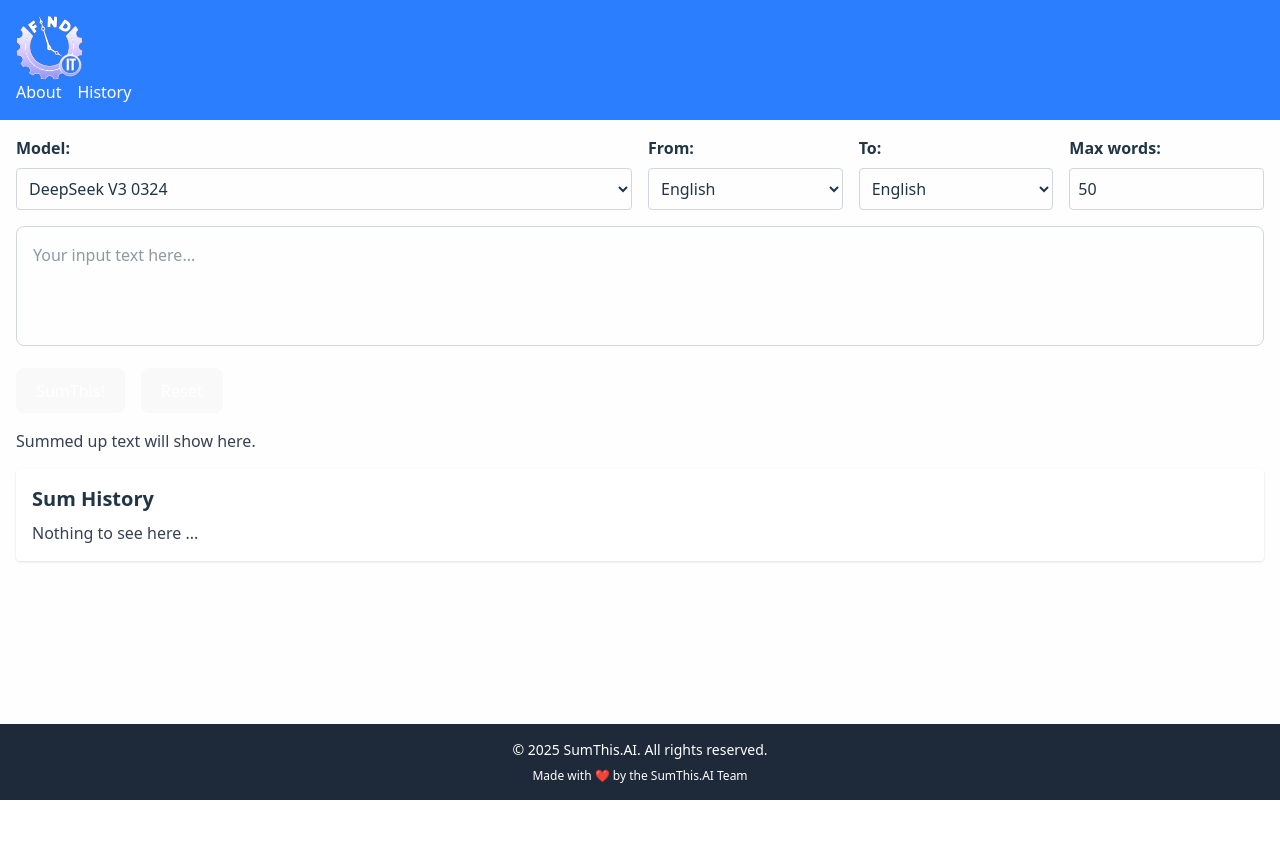
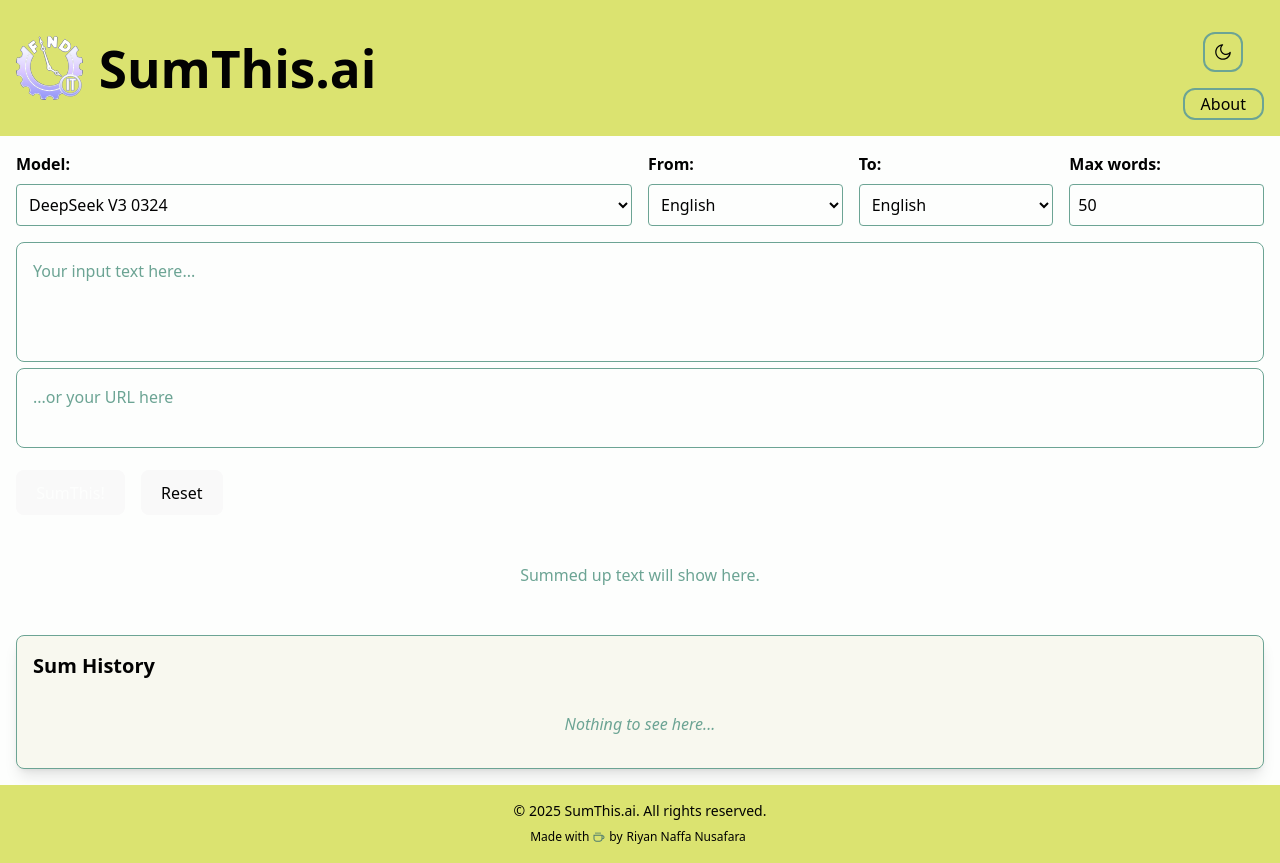
Before and after one commit to RiyanNaffa/SumThis.ai, a React (Vite) app in the folder sumthis.ai/: page / in a window 1280 px wide. Before the commit the page ends 800 px from the top, so only its background shows below. Built offline with nearby package versions, Linux system fonts and the light colour scheme.

Commit message:
feat: styling light/dark mode

```diff
--- a/sumthis.ai/src/components/ExportPDF.jsx
+++ /dev/null
@@ -1,15 +0,0 @@
-import fs from 'fs';
-import path from 'path';
-import html2pdf from 'html-pdf-node';
-
-let options = {
-    format: 'A4',
-}
-
-let file = {
-    url: '',
-};
-
-html2pdf.generatePdf(file, options).then((pdfBuffer) => {
-    console.log(pdfBuffer);}).catch((error) => {console.error(error);
-    });
--- a/sumthis.ai/src/components/Footer.jsx
+++ b/sumthis.ai/src/components/Footer.jsx
@@ -1,12 +1,24 @@
-const Footer = () => {
+import { CgCoffee } from "react-icons/cg";
+
+const Footer = ({ isDark }) => {
   return (
-    <footer className="bottom-0 left-0 w-full bg-gray-800 text-white py-4">
+    <footer className={`bottom-0 left-0 w-full py-4 transition-colors duration-300 ${isDark ? 'bg-[#9faf86]' : 'bg-[#dbe370]'}`}>
       <div className="container mx-auto text-center">
-        <p className="text-sm">
-          &copy; {new Date().getFullYear()} SumThis.AI. All rights reserved.
+        <p className={`text-sm ${isDark ? 'text-[#fdfefd]' : 'text-[#020202]'}`}>
+          &copy; {new Date().getFullYear()} SumThis.ai. All rights reserved.
         </p>
-        <p className="text-xs mt-2">
-          Made with ❤️ by the SumThis.AI Team
+        <p className={`inline-flex text-xs mt-2 ${isDark ? 'text-[#fdfefd]' : 'text-[#020202]'}`}>
+          Made with <CgCoffee className={`mx-1 my-0.5 ${isDark ? 'text-[#f0e7a1]' : 'text-[#4e7c6f]'}`}/> by
+          <a
+            href="https://github.com/RiyanNaffa/"
+            className={`mx-1 rounded transition-all duration-300
+              ${isDark
+                ? 'hover:bg-[#6ca494] hover:text-[#fdfefd]'
+                : 'hover:bg-[#6ca494] hover:text-[#fdfefd]'
+              }`}
+          >
+            Riyan Naffa Nusafara
+          </a>
         </p>
       </div>
     </footer>
--- a/sumthis.ai/src/components/Header.jsx
+++ b/sumthis.ai/src/components/Header.jsx
@@ -1,17 +1,61 @@
-const Header = ({ title }) => {
+import { AiOutlineSun, AiOutlineMoon } from 'react-icons/ai';
+import { useState } from 'react';
+
+const Header = ({ isDark, setIsDark }) => {
+    const toggleTheme = () => {
+        setIsDark(!isDark);
+    };
+
     return (
-        <div className="justify-between items-center p-4 bg-blue-500 text-white">
+        <div className={`flex justify-between items-center p-4 ${isDark ? 'bg-[#9faf86]' : 'bg-[#dbe370]'} transition-colors duration-300`}>
             <div className="flex items-center space-x-4">
-                <div><a href="/"><img src="/finfit.svg" alt="Logo" className="h-20 w-auto" style={{ maxHeight: '4rem' }} /></a></div>
-                <div><a href="/"><h1 className="text-3xl font-bold">{title}</h1></a></div>
+                <div>
+                    <a href="/"><img src="/finfit.svg" alt="Logo" className="h-20 w-auto" style={{ maxHeight: '4rem' }} /></a>
+                </div>
+                <div>
+                    <a href="/"><h1 className={`text-3xl font-bold transition-colors duration-300
+                        ${isDark
+                        ? 'text-[#fdfefd] hover:text-[#ffef73]'
+                        : 'text-[#020202] hover:text-[#fdfefd]'
+                        }`}>SumThis.ai</h1></a>
+                </div>
             </div>
-            <div className="flex space-x-4">
-                <a href="/about" className="text-white hover:text-gray-200">
-                    About
-                </a>
-                <a href="/history" className="text-white hover:text-gray-200">
-                    History
-                </a>
+            <div className="flex flex-col items-center space-y-4">
+                <div
+                    className={`p-2 m-4 border-2 rounded-xl cursor-pointer transition-all duration-300 flex justify-center
+                        ${isDark
+                        ? 'border-[#a4e2cd] hover:border-[#6ca494] hover:bg-[#6ca494]'
+                        : 'border-[#6ca494] hover:border-[#a4e2cd] hover:bg-[#6ca494]'
+                    }`}
+                    onClick={toggleTheme}
+                >
+                    {isDark ? (
+                        <AiOutlineSun className={`text-[#020202] text-xl transition-colors duration-300
+                            ${isDark
+                            ? 'text-[#fdfefd] hover:text-[#ffef73]'
+                            : 'text-[#020202] hover:text-[#fdfefd]'
+                        }`} />
+                    ) : (
+                        <AiOutlineMoon className={`text-[#020202] text-xl transition-colors duration-300
+                        ${isDark
+                            ? 'text-[#fdfefd] hover:text-[#ffef73]'
+                            : 'text-[#020202] hover:text-[#fdfefd]'
+                        }`} />
+                    )}
+                </div>
+                <div className={`py-0.5 px-4 border-2 rounded-xl cursor-pointer transition-all duration-300
+                    ${isDark
+                        ? 'border-[#a4e2cd] hover:border-[#6ca494] hover:bg-[#6ca494]'
+                        : 'border-[#6ca494] hover:border-[#a4e2cd] hover:bg-[#6ca494]'
+                    }`}>
+                    <a href="/about" className={`text-center transition-colors duration-300
+                        ${isDark
+                            ? 'text-[#fdfefd] hover:text-[#ffef73]'
+                            : 'text-[#020202] hover:text-[#fdfefd]'
+                        }`}>
+                        About
+                    </a>
+                </div>
             </div>
         </div>
     );
--- a/sumthis.ai/src/components/History.jsx
+++ b/sumthis.ai/src/components/History.jsx
@@ -1,28 +1,53 @@
-const History = ({ history, handleDelete, handlePdf }) => {
+const History = ({ history, handleDelete, handlePdf, isDark }) => {
   return (
-    <section className="mt-4 bg-white p-4 rounded shadow">
-      <h2 className="text-xl font-semibold mb-2">Sum History</h2>
+    <section className={`mt-4 mb-4 p-4 rounded-lg shadow-lg transition-colors duration-300 ${
+      isDark
+        ? 'bg-[#1a1a1a] border border-[#a1a978]'
+        : 'bg-[#f8f8ef] border border-[#6ca494]'
+    }`}>
+      <h2 className={`text-xl font-semibold mb-4 ${isDark ? 'text-[#ffef73]' : 'text-[#020202]'}`}>
+        Sum History
+      </h2>
       {history.length === 0 ? (
-        <p className="text-gray-700">Nothing to see here ...</p>
+        <p className={`${isDark ? 'text-[#a1a978]' : 'text-[#6ca494]'} text-center py-4 italic`}>
+          Nothing to see here...
+        </p>
       ) : (
-        <ul className="list-disc list-inside text-gray-700 flex flex-col gap-2">
+        <ul className="flex flex-col gap-3">
           {history.map((item, index) => (
-            <li key={index} className="flex items-center justify-between">
-              <span className="truncate max-w-xs sm:max-w-md md:max-w-lg lg:max-w-xl block">
+            <li
+              key={index}
+              className={`flex items-center justify-between p-3 rounded-lg transition-all duration-300 border ${
+                isDark
+                  ? 'bg-[#020202] border-[#a1a978] hover:bg-[#2a2a2a] hover:border-[#6ca494]'
+                  : 'bg-[#fdfefd] border-[#6ca494] hover:bg-[#dbe370] hover:border-[#a4e2cd]'
+              }`}
+            >
+              <span className={`truncate max-w-xs sm:max-w-md md:max-w-lg lg:max-w-xl block ${
+                isDark ? 'text-[#fdfefd]' : 'text-[#020202]'
+              }`}>
                 {item}
               </span>
-              <div className="flex items-center ml-4 flex-shrink-0">
+              <div className="flex items-center ml-4 flex-shrink-0 gap-2">
+                <button
+                  onClick={() => handlePdf(index)}
+                  className={`px-3 py-1 rounded transition-all duration-300 font-medium text-sm ${
+                    isDark
+                      ? 'bg-[#6ca494] text-[#020202] hover:bg-[#a4e2cd] hover:shadow-md'
+                      : 'bg-[#6ca494] text-[#fdfefd] hover:bg-[#a4e2cd] hover:text-[#020202] hover:shadow-md'
+                  }`}
+                >
+                  PDF
+                </button>
                 <button
                   onClick={() => handleDelete(index)}
-                  className="ml-2 px-2 py-1 bg-red-400 text-white rounded hover:bg-red-500 transition"
+                  className={`px-3 py-1 rounded transition-all duration-300 font-medium text-sm ${
+                    isDark
+                      ? 'bg-[#e3bb74] text-[#020202] hover:bg-[#ffef73] hover:shadow-md'
+                      : 'bg-[#e3bb74] text-[#020202] hover:bg-[#ffef73] hover:shadow-md'
+                  }`}
                 >
                   Delete
-                </button>
-                <button
-                  onClick={() => handlePdf(index)}
-                  className="ml-2 px-2 py-1 bg-red-400 text-white rounded hover:bg-red-500 transition"
-                >
-                  PDF
                 </button>
               </div>
             </li>
--- a/sumthis.ai/src/components/Summarizer.jsx
+++ b/sumthis.ai/src/components/Summarizer.jsx
@@ -1,5 +1,6 @@
 import ReactMarkdown from "react-markdown";
 
+// Model options arrays
 const MODEL_OPTIONS = [
     {
         value: "deepseek/deepseek-chat-v3-0324:free",
@@ -23,7 +24,7 @@
     },
     {
         value: "google/pegasus-xsum",
-        label: "Google Pegasus XSum",
+        label: "Pegasus XSum",
         api: "huggingface"
     },
     {
@@ -53,16 +54,18 @@
   loading,
   maxSummaryLength,
   setMaxSummaryLength,
+  url,
+  setUrl,
+  isDark
 }) => {
-  // Remove any local summary update logic here, rely on parent/App.jsx for summary and history
 
   return (
     <>
-      {/* Layout: Model + From/To */}
+      {/* Layout: Model + From + To + Max Words */}
       <div className="flex flex-col sm:flex-row gap-4 mb-4">
-        {/* Kiri: Model (50%) */}
+        {/* Left: Model (50% width) */}
         <div className="sm:w-1/2 w-full">
-            <p className="mb-2 font-bold">Model:</p>
+            <p className={`mb-2 font-bold ${isDark ? 'text-[#ffef73]' : 'text-[#020202]'}`}>Model:</p>
             <select
                 value={model.value}
                 onChange={e => {
@@ -70,7 +73,11 @@
                     setModel(selected);
                     console.log("Model changed to:", selected);
                 }}
-                className="w-full p-2 border border-gray-300 rounded"
+                className={`w-full p-2 border rounded transition-colors duration-300 focus:outline-none focus:ring-2 focus:ring-[#6ca494] ${
+                    isDark
+                        ? 'bg-[#020202] text-[#fdfefd] border-[#a1a978] hover:bg-[#1a1a1a]'
+                        : 'bg-[#fdfefd] text-[#020202] border-[#6ca494] hover:bg-[#f8f8ef]'
+                }`}
             >
                 {MODEL_OPTIONS.map((option) => (
                     <option key={option.value} value={option.value}>
@@ -79,13 +86,20 @@
                 ))}
             </select>
         </div>
+        {/* From + To + Max Words (flex col) */}
         <div className="sm:w-1/2 w-full flex flex-col sm:flex-row gap-4">
           <div className="w-full">
-            <p className="mb-2 font-bold">From:</p>
+            <p className={`mb-2 font-bold ${isDark ? 'text-[#ffef73]' : 'text-[#020202]'}`}>
+              From:
+            </p>
             <select
               value={inputLang}
               onChange={(e) => setInputLang(e.target.value)}
-              className="w-full p-2 border border-gray-300 rounded"
+              className={`w-full p-2 border rounded transition-colors duration-300 focus:outline-none focus:ring-2 focus:ring-[#6ca494] ${
+                isDark
+                    ? 'bg-[#020202] text-[#fdfefd] border-[#a1a978] hover:bg-[#1a1a1a]'
+                    : 'bg-[#fdfefd] text-[#020202] border-[#6ca494] hover:bg-[#f8f8ef]'
+              }`}
             >
               {languageOptions.map((lang) => (
                 <option key={lang.value} value={lang.value}>{lang.label}</option>
@@ -93,11 +107,17 @@
             </select>
           </div>
           <div className="w-full">
-            <p className="mb-2 font-bold">To:</p>
+            <p className={`mb-2 font-bold ${isDark ? 'text-[#ffef73]' : 'text-[#020202]'}`}>
+              To:
+            </p>
             <select
               value={language}
               onChange={(e) => setLanguage(e.target.value)}
-              className="w-full p-2 border border-gray-300 rounded"
+              className={`w-full p-2 border rounded transition-colors duration-300 focus:outline-none focus:ring-2 focus:ring-[#6ca494] ${
+                isDark
+                    ? 'bg-[#020202] text-[#fdfefd] border-[#a1a978] hover:bg-[#1a1a1a]'
+                    : 'bg-[#fdfefd] text-[#020202] border-[#6ca494] hover:bg-[#f8f8ef]'
+              }`}
             >
               {languageOptions.map((lang) => (
                 <option key={lang.value} value={lang.value}>{lang.label}</option>
@@ -105,7 +125,9 @@
             </select>
           </div>
           <div className="w-full">
-            <p className="mb-2 font-bold">Max words:</p>
+            <p className={`mb-2 font-bold ${isDark ? 'text-[#ffef73]' : 'text-[#020202]'}`}>
+              Max words:
+            </p>
             <input
               type="number"
               min="1"
@@ -114,19 +136,26 @@
               placeholder="100"
               value={maxSummaryLength}
               onChange={(e) => setMaxSummaryLength(e.target.value)}
-              className="w-full p-2 border border-gray-300 rounded"
+              className={`w-full p-2 border rounded transition-colors duration-300 focus:outline-none focus:ring-2 focus:ring-[#6ca494] ${
+                isDark
+                    ? 'bg-[#020202] text-[#fdfefd] border-[#a1a978] placeholder-[#a1a978] hover:bg-[#1a1a1a]'
+                    : 'bg-[#fdfefd] text-[#020202] border-[#6ca494] placeholder-[#6ca494] hover:bg-[#f8f8ef]'
+              }`}
             />
           </div>
         </div>
       </div>
 
-      {/* Full-width textarea with dynamic height */}
+      {/* Input text area (input text & URL) */}
       <div className="mb-4">
+
+        {/* Input Text textarea */}
         <textarea
           value={inputText}
           onChange={(e) => {
             setInputText(e.target.value);
-            // Auto-resize logic
+
+            // Auto-resize height logic
             const textarea = e.target;
             textarea.style.height = "auto";
             textarea.style.height = textarea.scrollHeight + "px";
@@ -137,24 +166,62 @@
               el.style.height = el.scrollHeight + "px";
             }
           }}
-          className="w-full p-4 border border-gray-300 rounded-lg focus:outline-none focus:ring-2 focus:ring-blue-500"
+          className={`w-full p-4 border rounded-lg transition-colors duration-300 focus:outline-none focus:ring-2 focus:ring-[#6ca494] ${
+            isDark
+                ? 'bg-[#020202] text-[#fdfefd] border-[#a1a978] placeholder-[#a1a978]'
+                : 'bg-[#fdfefd] text-[#020202] border-[#6ca494] placeholder-[#6ca494]'
+          }`}
           placeholder="Your input text here..."
           style={{ minHeight: "120px", resize: "none", overflow: "hidden" }}
         ></textarea>
+
+        {/* URL textarea */}
+        <textarea
+          value={url}
+          onChange={(e) => {
+            setUrl(e.target.value);
+
+            // Auto-resize logic
+            const url = e.target;
+            url.style.height = "auto";
+            url.style.height = url.scrollHeight + "px";
+          }}
+          ref={el => {
+            if (el) {
+              el.style.height = "auto";
+              el.style.height = el.scrollHeight + "px";
+            }
+          }}
+          className={`w-full p-4 border rounded-lg transition-colors duration-300 focus:outline-none focus:ring-2 focus:ring-[#6ca494] ${
+            isDark
+                ? 'bg-[#020202] text-[#fdfefd] border-[#a1a978] placeholder-[#a1a978]'
+                : 'bg-[#fdfefd] text-[#020202] border-[#6ca494] placeholder-[#6ca494]'
+          }`}
+          placeholder="...or your URL here"
+          style={{ minHeight: "30px", resize: "none", overflow: "hidden" }}>
+        </textarea>
       </div>
 
       {/* Buttons */}
       <div className="flex flex-col sm:flex-row gap-4 mb-4">
         <button
           onClick={handleSummarize}
-          className="px-6 py-2 bg-blue-600 text-white rounded hover:bg-blue-700 transition"
+          className={`px-6 py-2 rounded transition-all duration-300 font-semibold ${
+            isDark
+                ? 'bg-[#6ca494] text-[#020202] hover:bg-[#a4e2cd] disabled:bg-[#a1a978] disabled:text-[#fdfefd]'
+                : 'bg-[#6ca494] text-[#fdfefd] hover:bg-[#a4e2cd] hover:text-[#020202] disabled:bg-[#a1a978] disabled:text-[#fdfefd]'
+          }`}
           disabled={loading}
         >
           {loading ? "Summing up..." : "SumThis!"}
         </button>
         <button
           onClick={handleReset}
-          className="px-6 py-2 bg-red-500 text-white rounded hover:bg-red-600 transition"
+          className={`px-6 py-2 rounded transition-all duration-300 font-semibold ${
+            isDark
+                ? 'bg-[#e3bb74] text-[#020202] hover:bg-[#ffef73] disabled:bg-[#a1a978] disabled:text-[#fdfefd]'
+                : 'bg-[#e3bb74] text-[#020202] hover:bg-[#ffef73] disabled:bg-[#a1a978] disabled:text-[#fdfefd]'
+          }`}
           disabled={loading}
         >
           Reset
@@ -162,16 +229,40 @@
       </div>
 
       {/* Output */}
-      <div className="text-gray-700 w-full">
+      <div className={`w-full transition-colors duration-300 ${isDark ? 'text-[#fdfefd]' : 'text-[#020202]'}`}>
         {summary ? (
-          <ReactMarkdown>{summary}</ReactMarkdown>
+          <div className={`p-4 rounded-lg border ${
+            isDark
+                ? 'bg-[#1a1a1a] border-[#a1a978]'
+                : 'bg-[#f8f8ef] border-[#6ca494]'
+          }`}>
+            <ReactMarkdown
+              components={{
+                h1: ({node, ...props}) => <h1 className={`text-2xl font-bold mb-4 ${isDark ? 'text-[#ffef73]' : 'text-[#6ca494]'}`} {...props} />,
+                h2: ({node, ...props}) => <h2 className={`text-xl font-semibold mb-3 ${isDark ? 'text-[#e3bb74]' : 'text-[#6ca494]'}`} {...props} />,
+                h3: ({node, ...props}) => <h3 className={`text-lg font-medium mb-2 ${isDark ? 'text-[#a4e2cd]' : 'text-[#6ca494]'}`} {...props} />,
+                strong: ({node, ...props}) => <strong className={`font-bold ${isDark ? 'text-[#ffef73]' : 'text-[#6ca494]'}`} {...props} />,
+                em: ({node, ...props}) => <em className={`italic ${isDark ? 'text-[#e3bb74]' : 'text-[#6ca494]'}`} {...props} />,
+                p: ({node, ...props}) => <p className="mb-2" {...props} />,
+                ul: ({node, ...props}) => <ul className="list-disc list-inside mb-2" {...props} />,
+                ol: ({node, ...props}) => <ol className="list-decimal list-inside mb-2" {...props} />,
+                li: ({node, ...props}) => <li className="mb-1" {...props} />,
+              }}
+            >
+              {summary}
+            </ReactMarkdown>
+          </div>
         ) : loading ? (
-          <div className="flex items-center justify-center py-4 w-full">
-            <div className="w-8 h-8 border-4 border-blue-500 border-t-transparent rounded-full animate-spin"></div>
-            <span className="ml-3">Summing up...</span>
+          <div className="flex items-center justify-center py-8 w-full">
+            <div className={`w-8 h-8 border-4 border-t-transparent rounded-full animate-spin ${
+              isDark ? 'border-[#6ca494]' : 'border-[#6ca494]'
+            }`}></div>
+            <span className="ml-3 font-medium">Summing up...</span>
           </div>
         ) : (
-          "Summed up text will show here."
+          <div className={`text-center py-8 ${isDark ? 'text-[#a1a978]' : 'text-[#6ca494]'}`}>
+            Summed up text will show here.
+          </div>
         )}
       </div>
     </>
```
Also changed, not shown: sumthis.ai/src/components/Share.jsx (deleted).
